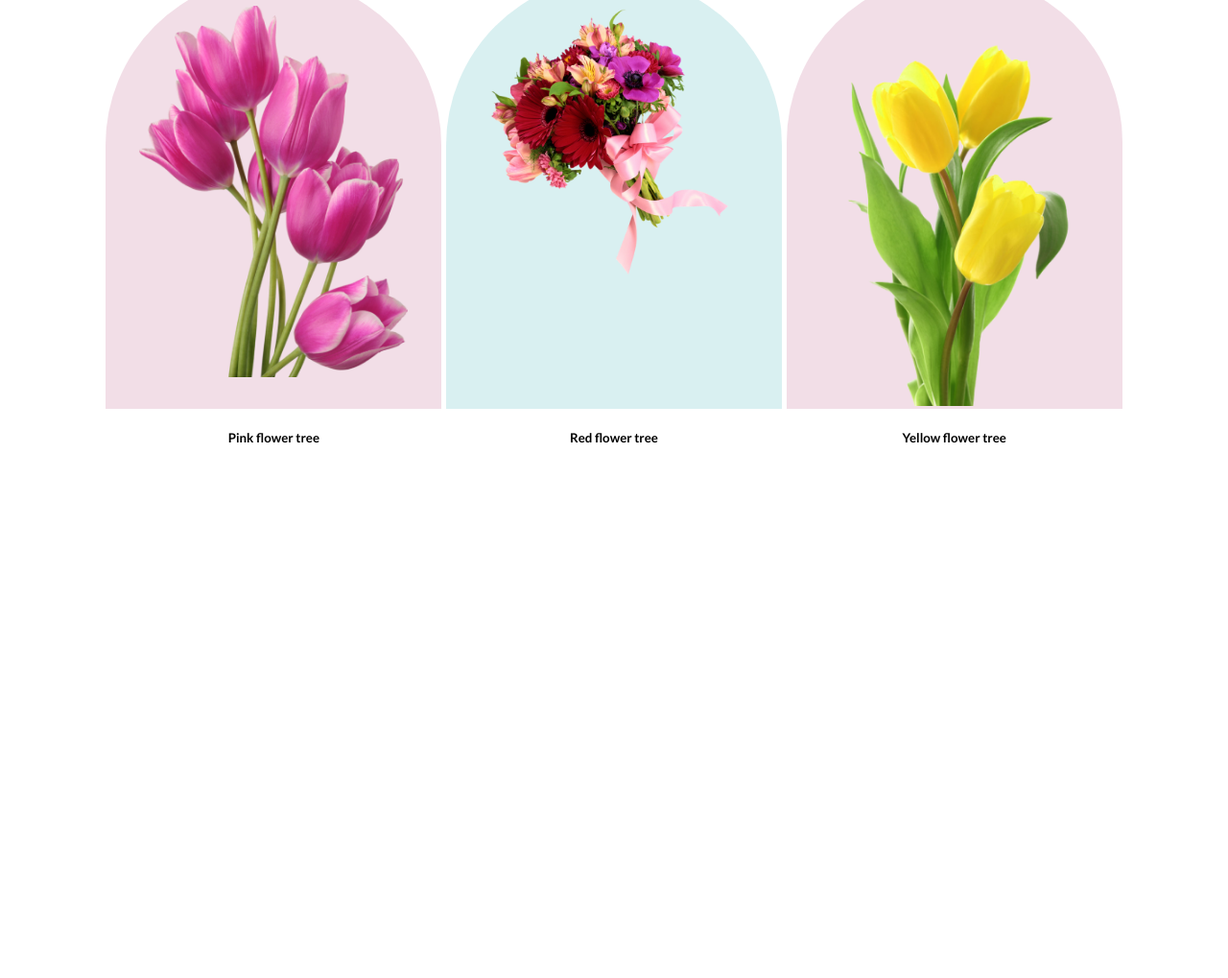
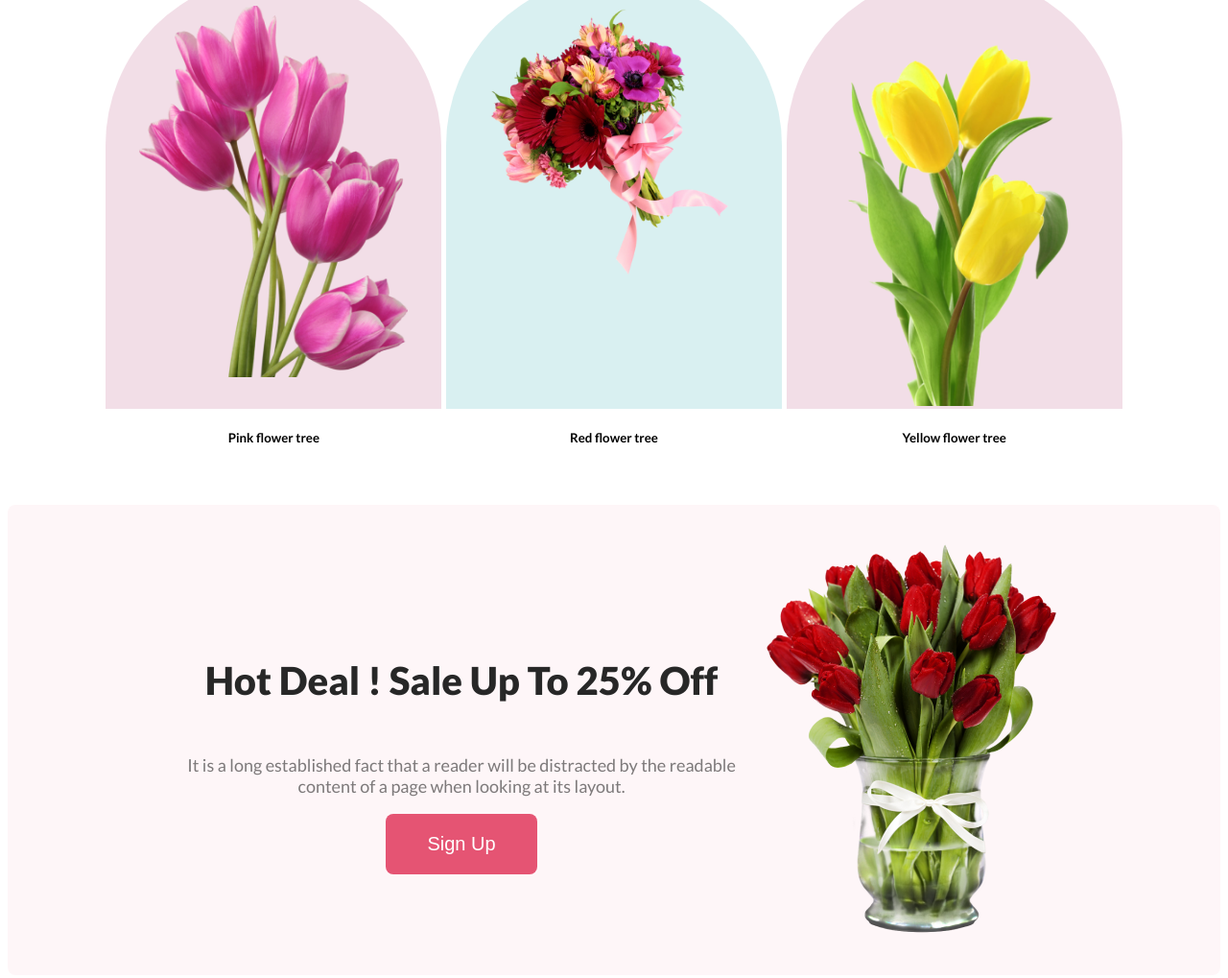
Before and after one commit to AnwarShah/flower-shop, a plain HTML site: page index.html in a window 1280 px wide. Shown: the part 1103-2122 px from the top of the page at 96% size. Before the commit the page ends 1629 px from the top, so only its background shows below. Drawn offline with Linux system fonts and the light colour scheme.

Commit message:
promotional section done

```diff
--- a/index.html
+++ b/index.html
@@ -49,6 +49,18 @@
                 </div>
             </div>
         </section>
+
+        <section class="promotional-section">
+            <div class="section-content">
+                <div class="section-intro">
+                    <h4 class="intro-title">Hot Deal ! Sale Up To 25% Off</h4>
+                    <p class="intro-text">It is a long established fact that a reader will be distracted by the readable content of a page when looking at its layout.</p>
+                    <button class="btn-primary">Sign Up</button>
+                </div>
+            </div>
+            <img src="assets/pngwing 8.png" alt="">
+        </section>
+
     </main>
     <footer></footer>
 </body>
--- a/styles/flower.css
+++ b/styles/flower.css
@@ -82,3 +82,15 @@ section{
     /* max-width: 300px; */
     height: auto;
 }
+
+/* promotional section */
+.promotional-section{
+    display: flex;
+    align-items: center;
+    justify-content: space-around;
+    margin:auto;
+    height: 450px;
+    border-radius: 8px;
+    background-color: rgba(229, 84, 115, 0.05);
+    padding: 20px 160px;
+}
```
